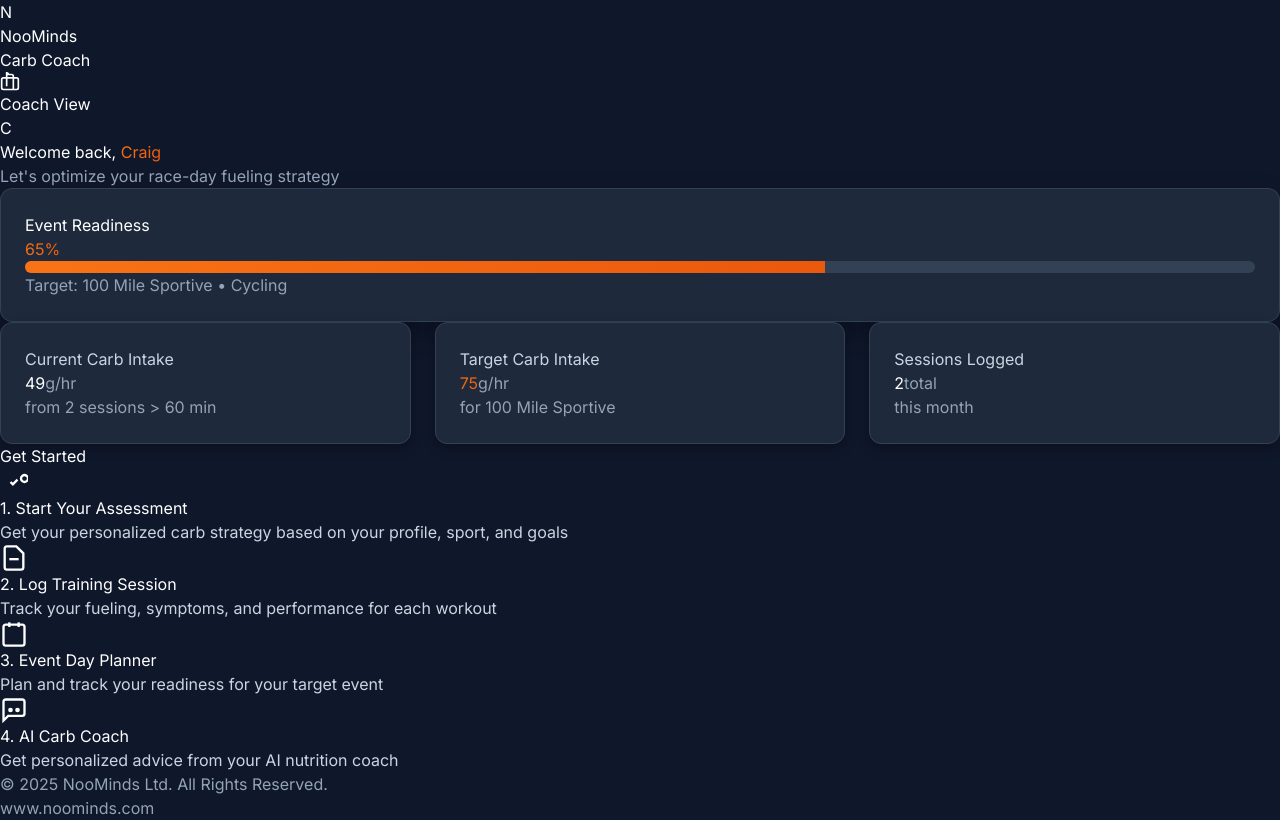
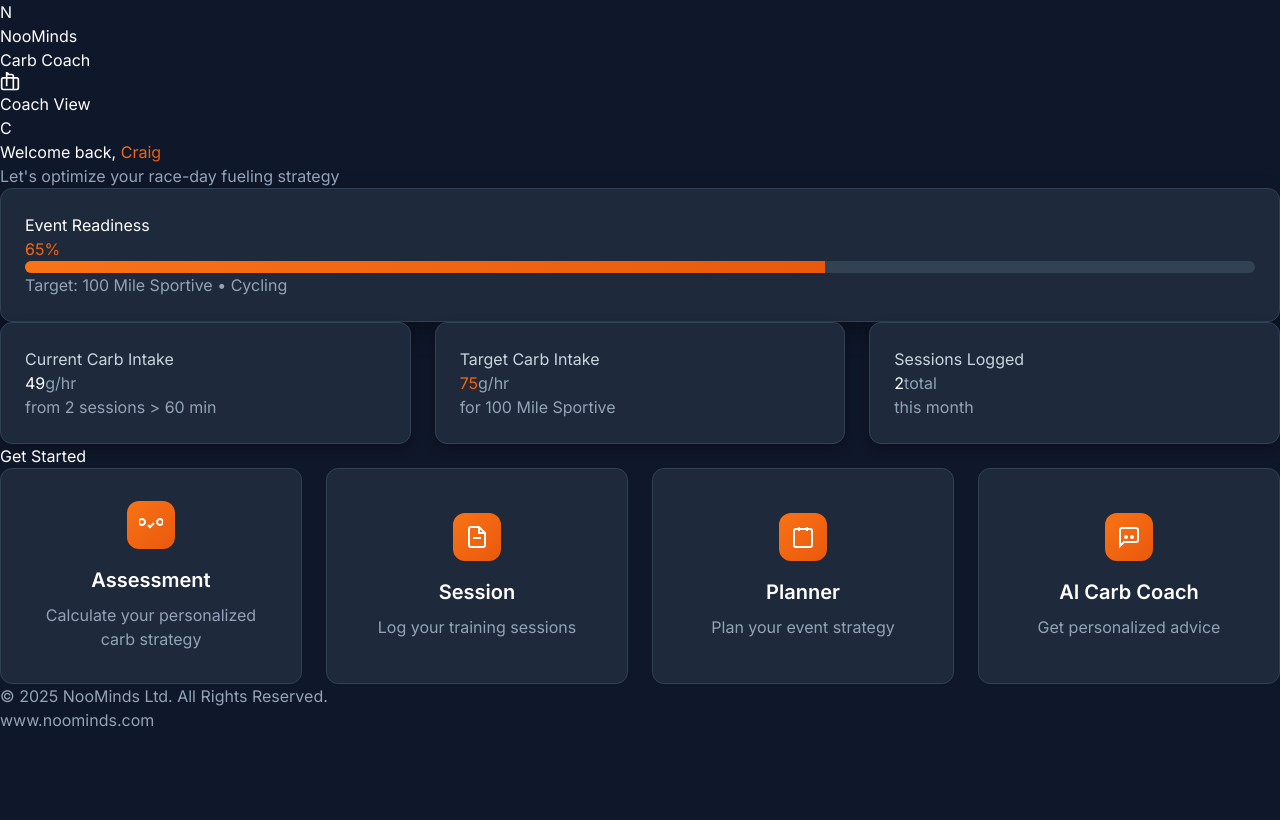
Before and after one commit to NooMinds/noominds-carb-coach, a React (Vite) app: page / in a window 1280 px wide. Built offline with nearby package versions, Linux system fonts and the light colour scheme.

Commit message:
Update App.tsx

```diff
--- a/src/App.tsx
+++ b/src/App.tsx
@@ -697,71 +697,63 @@
           </div>
         </div>
 
-        {/* Action Cards */}
+        {/* 4 Feature Tiles */}
         <div>
           <h2 className="text-2xl font-bold text-white mb-8">Get Started</h2>
-          <div className="actions-grid">
-            <div className="action-card action-card-primary" onClick={() => onNavigate('assessment')}>
-              <div className="flex items-start space-x-4">
-                <div className="w-14 h-14 bg-gradient-to-br from-orange-500 to-orange-600 rounded-xl flex items-center justify-center shadow-lg">
-                  <svg width="28" height="28" viewBox="0 0 24 24" fill="none" stroke="currentColor" strokeWidth="2">
+          <div className="tiles-grid">
+
+            {/* Assessment Tile */}
+            <div className="action-tile" onClick={() => onNavigate('assessment')}>
+              <div className="action-tile-icon">
+                <svg width="24" height="24" viewBox="0 0 24 24" fill="none" stroke="currentColor" strokeWidth="2">
                   <path d="M9 12l2 2 4-4"></path>
                   <path d="M21 12c-1 0-3-1-3-3s2-3 3-3 3 1 3 3-2 3-3 3"></path>
+                  <path d="M3 12c1 0 3-1 3-3s-2-3-3-3-3 1-3 3 2 3 3 3"></path>
                 </svg>
               </div>
-                <div className="flex-1">
-                  <h3 className="text-white font-semibold text-lg mb-2">1. Start Your Assessment</h3>
-                  <p className="text-slate-300 leading-relaxed">Get your personalized carb strategy based on your profile, sport, and goals</p>
-                </div>
-              </div>
+              <h3>Assessment</h3>
+              <p className="text-slate-400 text-sm">Calculate your personalized carb strategy</p>
             </div>
 
-            <div className="action-card" onClick={() => onNavigate('logger')}>
-              <div className="flex items-start space-x-4">
-                <div className="w-14 h-14 bg-slate-700 rounded-xl flex items-center justify-center group-hover:bg-orange-500 transition-colors">
-                  <svg width="28" height="28" viewBox="0 0 24 24" fill="none" stroke="currentColor" strokeWidth="2">
+            {/* Session Tile */}
+            <div className="action-tile" onClick={() => onNavigate('logger')}>
+              <div className="action-tile-icon">
+                <svg width="24" height="24" viewBox="0 0 24 24" fill="none" stroke="currentColor" strokeWidth="2">
                   <path d="M14 2H6a2 2 0 0 0-2 2v16a2 2 0 0 0 2 2h12a2 2 0 0 0 2-2V8z"></path>
+                  <polyline points="14,2 14,8 20,8"></polyline>
                   <line x1="16" y1="13" x2="8" y2="13"></line>
                 </svg>
               </div>
-                <div className="flex-1">
-                  <h3 className="text-white font-semibold text-lg mb-2">2. Log Training Session</h3>
-                  <p className="text-slate-300 leading-relaxed">Track your fueling, symptoms, and performance for each workout</p>
-                </div>
-              </div>
+              <h3>Session</h3>
+              <p className="text-slate-400 text-sm">Log your training sessions</p>
             </div>
 
-            <div className="action-card" onClick={() => onNavigate('event_planner')}>
-              <div className="flex items-start space-x-4">
-                <div className="w-14 h-14 bg-slate-700 rounded-xl flex items-center justify-center group-hover:bg-orange-500 transition-colors">
-                  <svg width="28" height="28" viewBox="0 0 24 24" fill="none" stroke="currentColor" strokeWidth="2">
+            {/* Planner Tile */}
+            <div className="action-tile" onClick={() => onNavigate('event_planner')}>
+              <div className="action-tile-icon">
+                <svg width="24" height="24" viewBox="0 0 24 24" fill="none" stroke="currentColor" strokeWidth="2">
                   <rect x="3" y="4" width="18" height="18" rx="2" ry="2"></rect>
                   <line x1="16" y1="2" x2="16" y2="6"></line>
                   <line x1="8" y1="2" x2="8" y2="6"></line>
                 </svg>
               </div>
-                <div className="flex-1">
-                  <h3 className="text-white font-semibold text-lg mb-2">3. Event Day Planner</h3>
-                  <p className="text-slate-300 leading-relaxed">Plan and track your readiness for your target event</p>
-                </div>
-              </div>
+              <h3>Planner</h3>
+              <p className="text-slate-400 text-sm">Plan your event strategy</p>
             </div>
 
-            <div className="action-card" onClick={() => onNavigate('ai_coach')}>
-              <div className="flex items-start space-x-4">
-                <div className="w-14 h-14 bg-slate-700 rounded-xl flex items-center justify-center group-hover:bg-orange-500 transition-colors">
-                  <svg width="28" height="28" viewBox="0 0 24 24" fill="none" stroke="currentColor" strokeWidth="2">
+            {/* AI Carb Coach Tile */}
+            <div className="action-tile" onClick={() => onNavigate('ai_coach')}>
+              <div className="action-tile-icon">
+                <svg width="24" height="24" viewBox="0 0 24 24" fill="none" stroke="currentColor" strokeWidth="2">
                   <path d="M21 15a2 2 0 0 1-2 2H7l-4 4V5a2 2 0 0 1 2-2h14a2 2 0 0 1 2 2z"></path>
                   <circle cx="9" cy="12" r="1"></circle>
                   <circle cx="15" cy="12" r="1"></circle>
                 </svg>
               </div>
-                <div className="flex-1">
-                  <h3 className="text-white font-semibold text-lg mb-2">4. AI Carb Coach</h3>
-                  <p className="text-slate-300 leading-relaxed">Get personalized advice from your AI nutrition coach</p>
+              <h3>AI Carb Coach</h3>
+              <p className="text-slate-400 text-sm">Get personalized advice</p>
             </div>
-              </div>
-            </div>
+
           </div>
         </div>
       </div>
```
Lines whose indentation alone changed are shown as unchanged.
